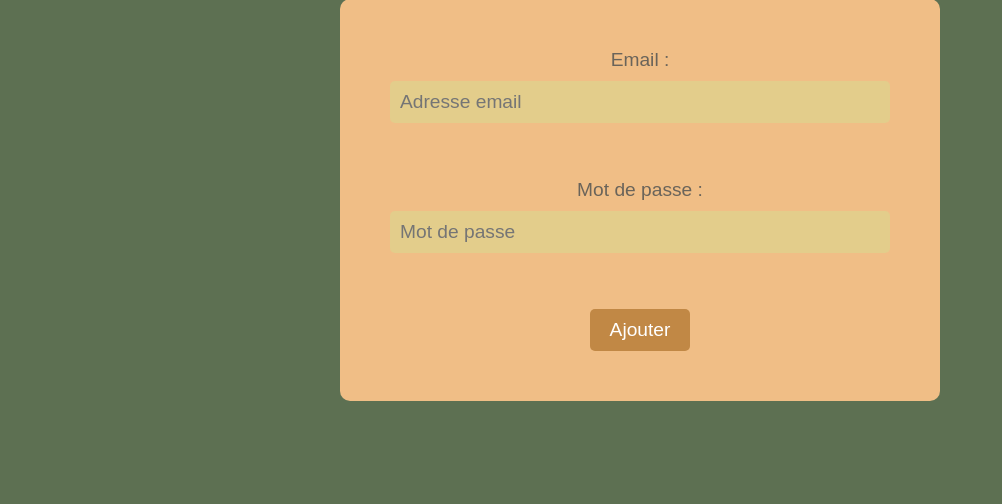
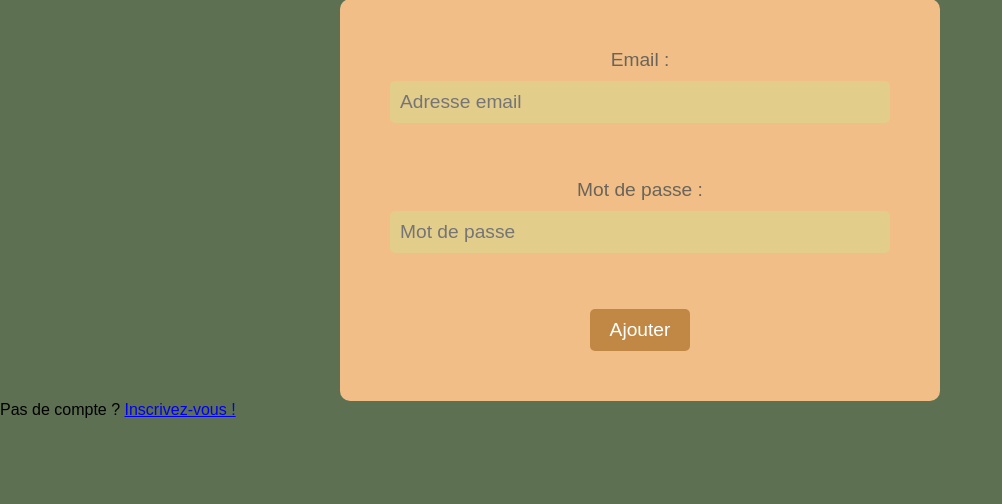
Before and after one commit to Pavellow/projet_l3_gui, a PHP site: page /view/connexion.html in a window 1280 px wide. Shown: the part 76-580 px from the top of the page, without its empty margins (0-1002 px from the left). Run offline with PHP 8.4, Linux system fonts and the light colour scheme.

Commit message:
feat: redicrection vers connexion

```diff
--- a/index.php
+++ b/index.php
@@ -3,6 +3,9 @@ session_start();
 if(!empty($_SESSION['pseudo'])) {
     setcookie('cookie_id_utilisateur', $_SESSION['id_utilisateur']);
     setcookie('cookie_pseudo', $_SESSION['pseudo']);
+}
+else {
+    header('Location: ./view/connexion.html');
 }
 ?>
 <!DOCTYPE html>
@@ -17,7 +20,7 @@ if(!empty($_SESSION['pseudo'])) {
                 <img src="images/background.png" alt="texte" loading="lazy" class="img-chaus" id="img-chaus" />
                 <p id="description">Description</p>
             </div>
-
+            <img src="https://images.stockx.com/360/Air-Jordan-3-Retro-White-Cement-Reimagined/Images/Air-Jordan-3-Retro-White-Cement-Reimagined/Lv2/img01.jpg" alt="lien pas valide" />
             <div class="boutons">
                 <button id="bouton-non" class="button-main">Non</button>
                 <button id="bouton-retour" class="button-main">Retour</button>
--- a/view/connexion.html
+++ b/view/connexion.html
@@ -5,6 +5,7 @@
 	<meta charset="UTF-8">
 	<title>Se connecter</title>
 	<link rel="stylesheet" type="text/css" href="../style/form.css">
+	<link rel="icon" type="image/png" href="../images/logo/svg/logo.svg">
 
 </head>
 
@@ -19,6 +20,8 @@
 		<input type="password" name="motdepasse" id="motdepasse" placeholder="Mot de passe" required><br><br>
 		<button type="submit" name="connect_submit" value="Ajouter">Ajouter</button>
 	</form>
+
+	<p>Pas de compte ? <a href="./signin.html">Inscrivez-vous !</a></p>
 </body>
 
 </html>
```
